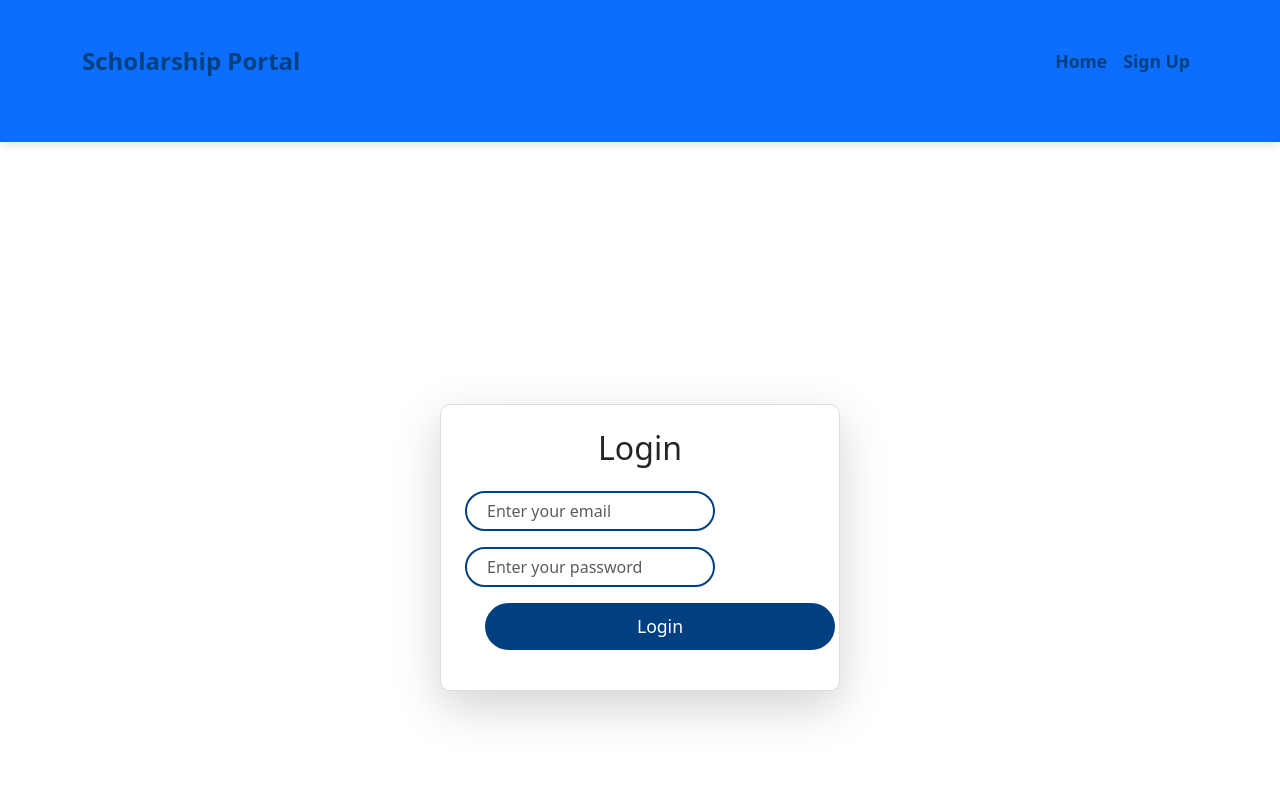
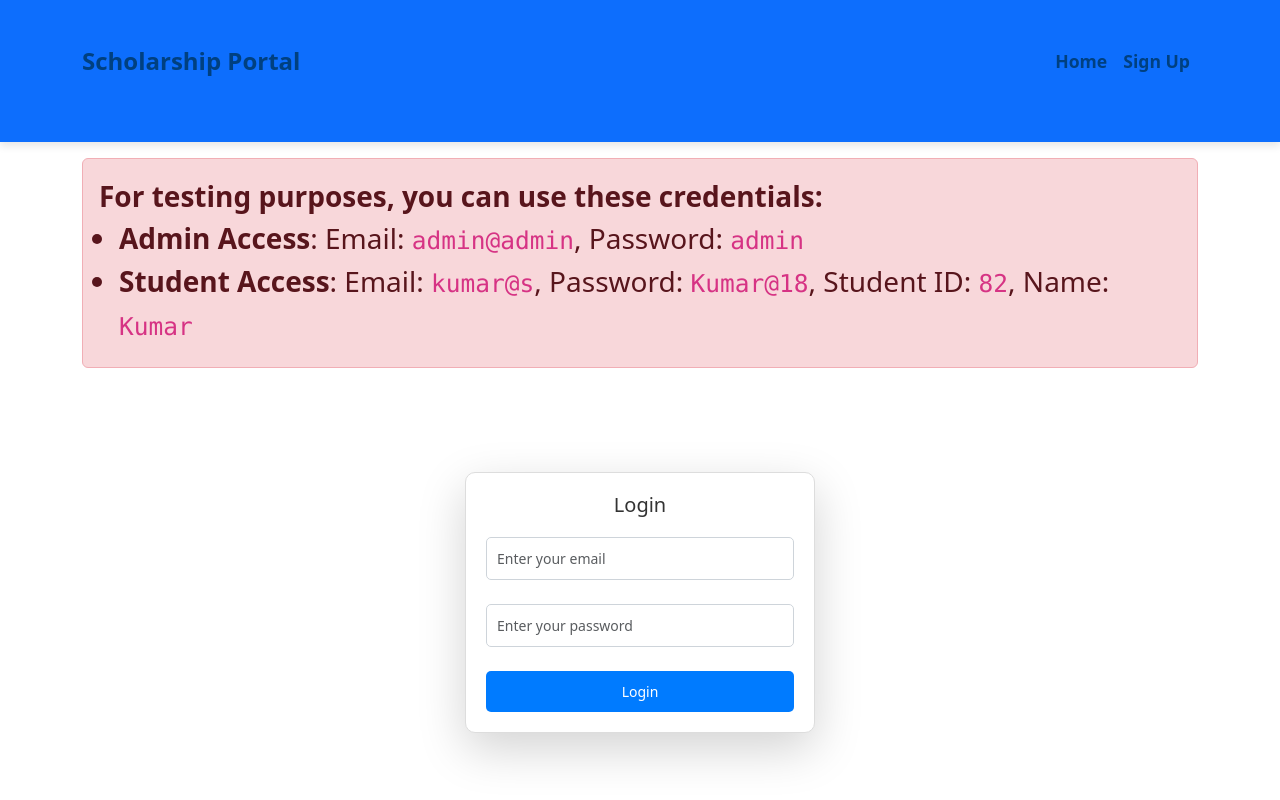
Before and after one commit to santhoshagain/ScholarNoYome, a React (Create React App) app in the folder frontend/: page /login in a window 1280 px wide. Shown: the top 800 px of the page. Built offline with nearby package versions, Linux system fonts and the light colour scheme.

Commit message:
backend url update

```diff
--- a/frontend/src/pages/LoginPage.js
+++ b/frontend/src/pages/LoginPage.js
@@ -68,28 +68,96 @@ const LoginPage = () => {
         </div>
       </nav>
 
-      <div className="container d-flex justify-content-center align-items-center min-vh-100">
-        <div className="card shadow-lg p-4" style={{ width: '400px', borderRadius: '10px' }}>
-          <h2 className="text-center mb-4">Login</h2>
-          <div className="mb-3">
+      {/* Note Section */}
+      <div className="container mt-3">
+        <div
+          className="alert alert-danger"
+          role="alert"
+          style={{ fontSize: '28px', marginBottom: '10px' }}
+        >
+          <strong>For testing purposes, you can use these credentials:</strong>
+          <ul style={{ marginBottom: '5px', paddingLeft: '20px' }}>
+            <li><strong>Admin Access</strong>: Email: <code>admin@admin</code>, Password: <code>admin</code></li>
+            <li>
+              <strong>Student Access</strong>: Email: <code>kumar@s</code>, Password: <code>Kumar@18</code>,
+              Student ID: <code>82</code>, Name: <code>Kumar</code>
+            </li>
+          </ul>
+        </div>
+      </div>
+
+      <div
+        className="container d-flex justify-content-center align-items-center min-vh-100"
+        style={{ marginTop: '-200px' }} // Reduce gap between the text and login fields
+      >
+        <div
+  className="card shadow-lg"
+  style={{
+    width: '350px',
+    borderRadius: '10px',
+    padding: '20px',
+    margin: '0 auto',
+    boxShadow: '0px 4px 10px rgba(0, 0, 0, 0.1)',
+    backgroundColor: '#fff',
+  }}
+>
+  <h2
+    className="text-center"
+    style={{
+      fontSize: '20px',
+      marginBottom: '20px',
+      color: '#333',
+    }}
+  >
+    Login
+  </h2>
+  <div className="mb-4">
     <input
       type="email"
       className="form-control"
       placeholder="Enter your email"
       value={email}
       onChange={(e) => setEmail(e.target.value)}
+      style={{
+        fontSize: '14px',
+        padding: '10px',
+        borderRadius: '5px',
+        border: '1px solid #ced4da',
+        width: '100%',
+      }}
     />
   </div>
-          <div className="mb-3">
+  <div className="mb-4">
     <input
       type="password"
       className="form-control"
       placeholder="Enter your password"
       value={password}
       onChange={(e) => setPassword(e.target.value)}
+      style={{
+        fontSize: '14px',
+        padding: '10px',
+        borderRadius: '5px',
+        border: '1px solid #ced4da',
+        width: '100%',
+      }}
     />
   </div>
-          <button className="btn btn-primary w-100 mb-3" onClick={handleLogin}>Login</button>
+  <button
+    onClick={handleLogin}
+    style={{
+      fontSize: '14px',
+      padding: '10px 0',
+      borderRadius: '5px',
+      border: 'none',
+      backgroundColor: '#007bff',
+      color: 'white',
+      cursor: 'pointer',
+      width: '100%',
+    }}
+  >
+    Login
+  </button>
 </div>
 </div>
     </>
```
Lines whose indentation alone changed are shown as unchanged.
